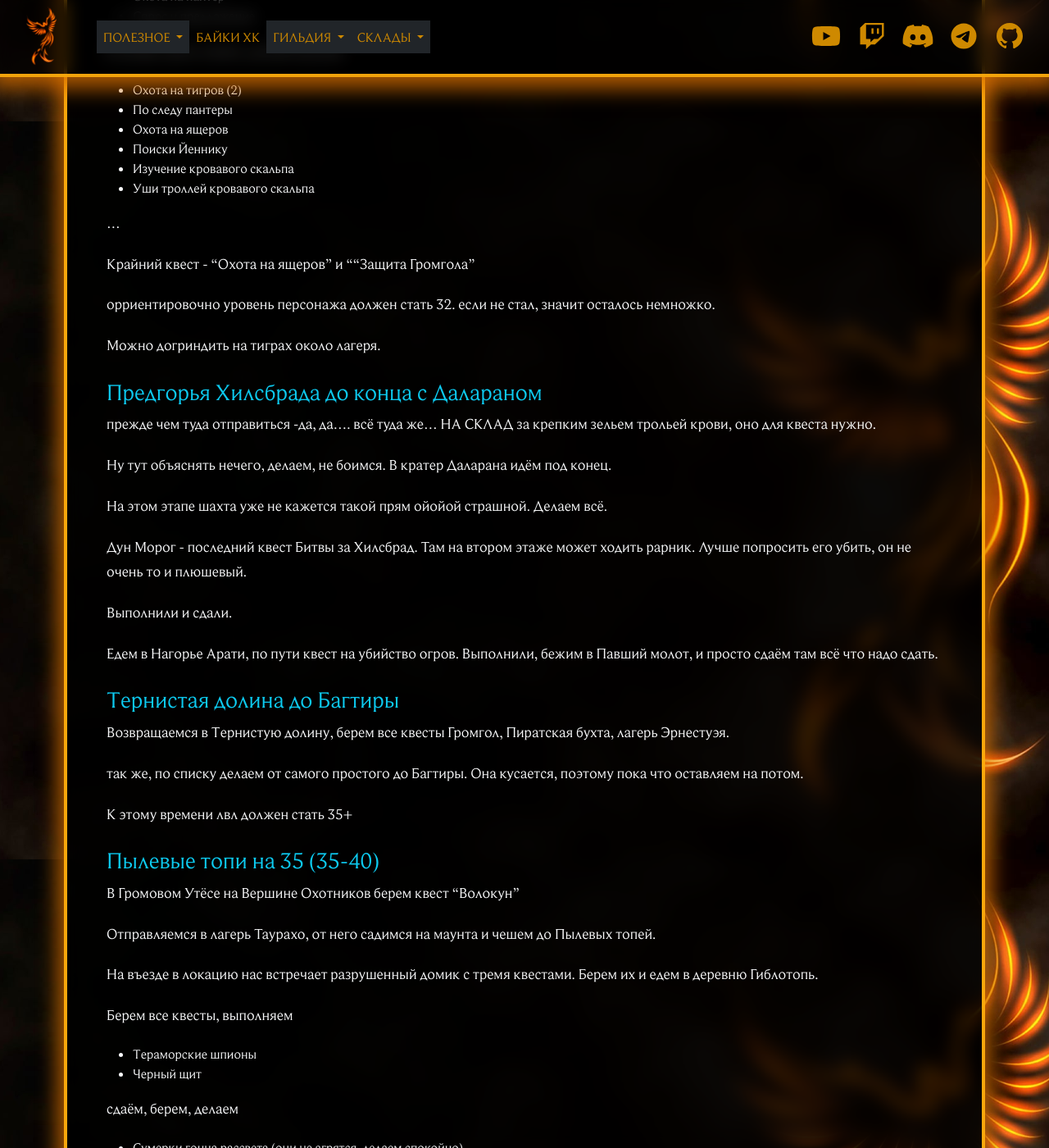
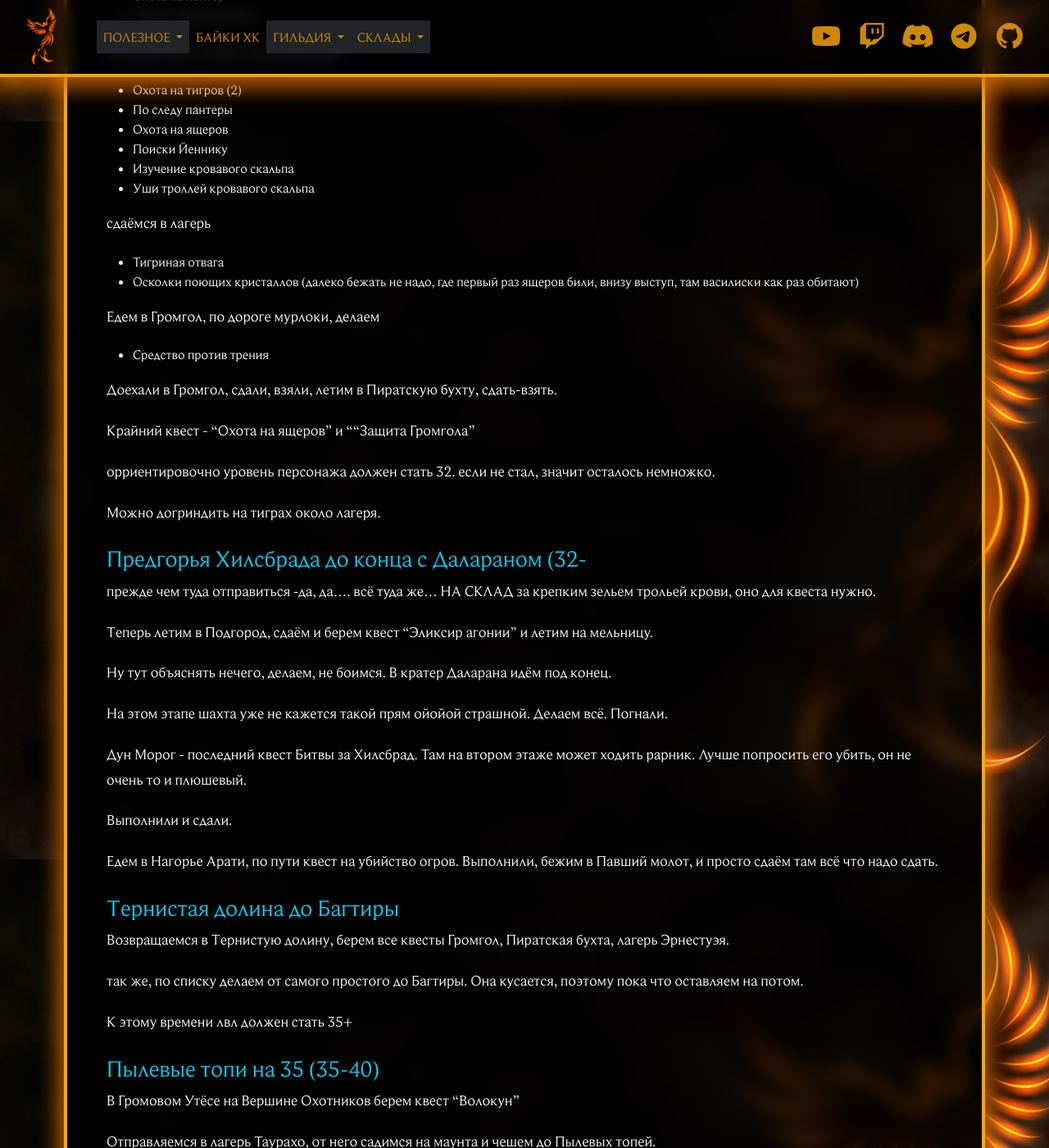
Before and after one commit to Phoenix-Guilds/phoenix-guilds.github.io, a Jekyll site: the page built from _guides/gayd-po-prokachke-hk-ot-silmy.md, in a window 1280 px wide and 1400 px high, scrolled down 15152 px. Shown: the whole window at 82% size. Built offline with Jekyll 4.4.1, drawn with Linux system fonts in a browser that asks for light colours; nearby versions of some CDN libraries; library files that are not in the unit come from our copies; some of the changed text lies outside the part shown.

Commit message:
Update Гайды “gayd-po-prokachke-hk-ot-silmy”

```diff
--- a/_guides/gayd-po-prokachke-hk-ot-silmy.md
+++ b/_guides/gayd-po-prokachke-hk-ot-silmy.md
@@ -581,7 +581,16 @@ description: >-
 * Изучение кровавого скальпа
 * Уши троллей кровавого скальпа
 
-...
+сдаёмся в лагерь
+
+* Тигриная отвага
+* Осколки поющих кристаллов (далеко бежать не надо, где первый раз ящеров били, внизу выступ, там василиски как раз обитают)
+
+Едем в Громгол, по дороге мурлоки, делаем
+
+* Средство против трения
+
+Доехали в Громгол, сдали, взяли, летим в Пиратскую бухту, сдать-взять.
 
 Крайний квест - "Охота на ящеров" и ""Защита Громгола"
 
@@ -589,13 +598,17 @@ description: >-
 
  Можно догриндить на тиграх около лагеря.
 
-### Предгорья Хилсбрада до конца с Далараном
+### Предгорья Хилсбрада до конца с Далараном (32-
 
 прежде чем туда отправиться -да, да.... всё туда же... НА СКЛАД за крепким зельем трольей крови, оно для квеста нужно.
 
+Теперь летим в Подгород, сдаём и берем квест "Эликсир агонии" и летим на мельницу.
+
 Ну тут объяснять нечего, делаем, не боимся. В кратер Даларана идём под конец.
 
-На этом этапе шахта уже не кажется такой прям ойойой страшной. Делаем всё.
+На этом этапе шахта уже не кажется такой прям ойойой страшной. Делаем всё. Погнали.
+
+
 
 Дун Морог - последний квест Битвы за Хилсбрад. Там на втором этаже может ходить рарник. Лучше попросить его убить, он не очень то и плюшевый.
 
@@ -1013,7 +1026,7 @@ description: >-
 * Предупреждение
 * Маленький секрет Поливалки
 
-23.57 берем бутылку-квест "Бутыли с ядом", заезжаем 33.75 сдать "Изгнанник Аталай", берем у него "Возвращение к Фелзерулу". Едем в Деревню сломанного клыка.
+  23.57 берем бутылку-квест "Бутыли с ядом", заезжаем 33.75 сдать "Изгнанник Аталай", берем у него "Возвращение к Фелзерулу". Едем в Деревню сломанного клыка.
 
 не заезжая туда, делаем
 
```
Also changed, not shown: other parts of _guides/gayd-po-prokachke-hk-ot-silmy.md (+1 -1 lines).
